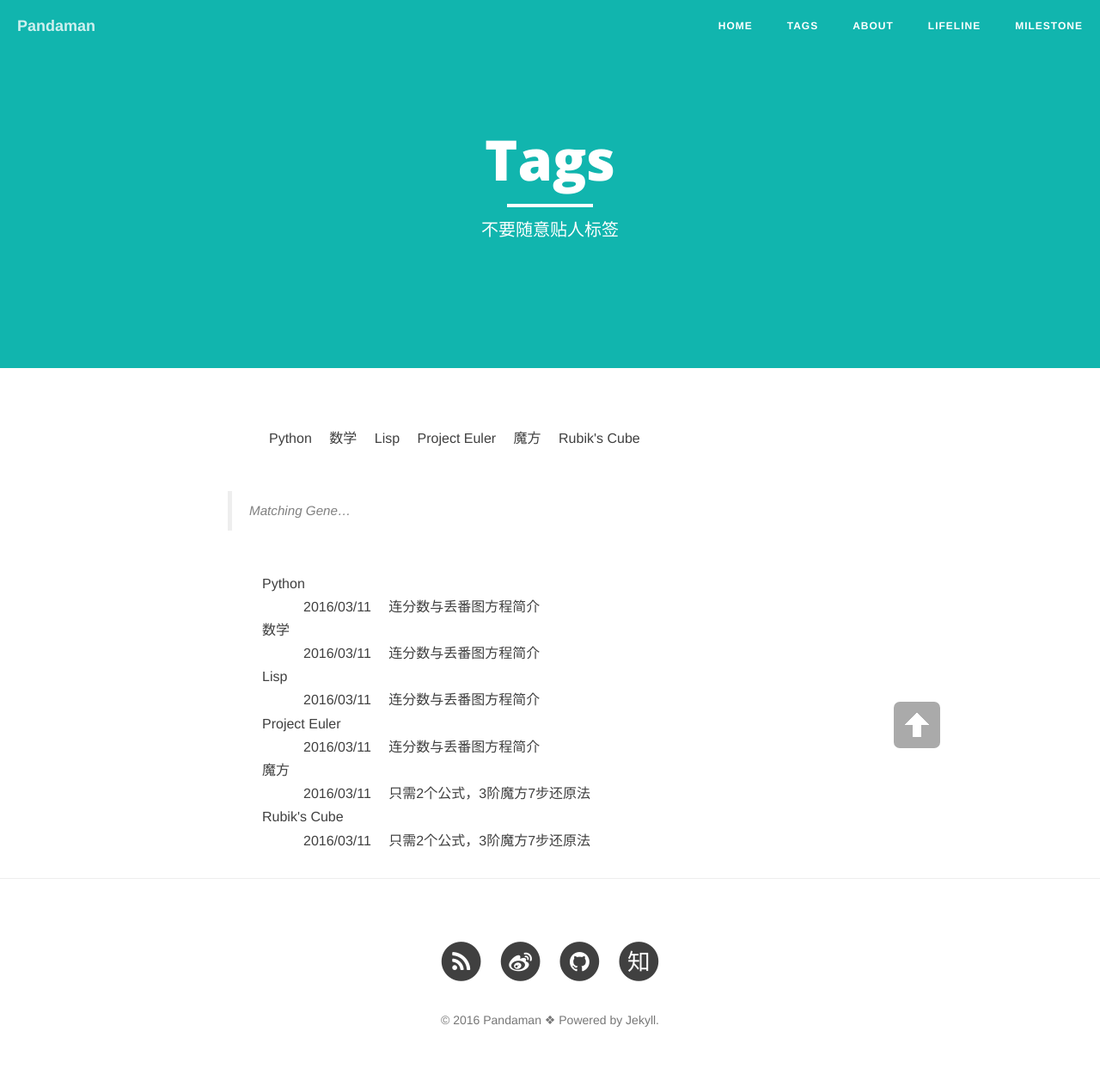
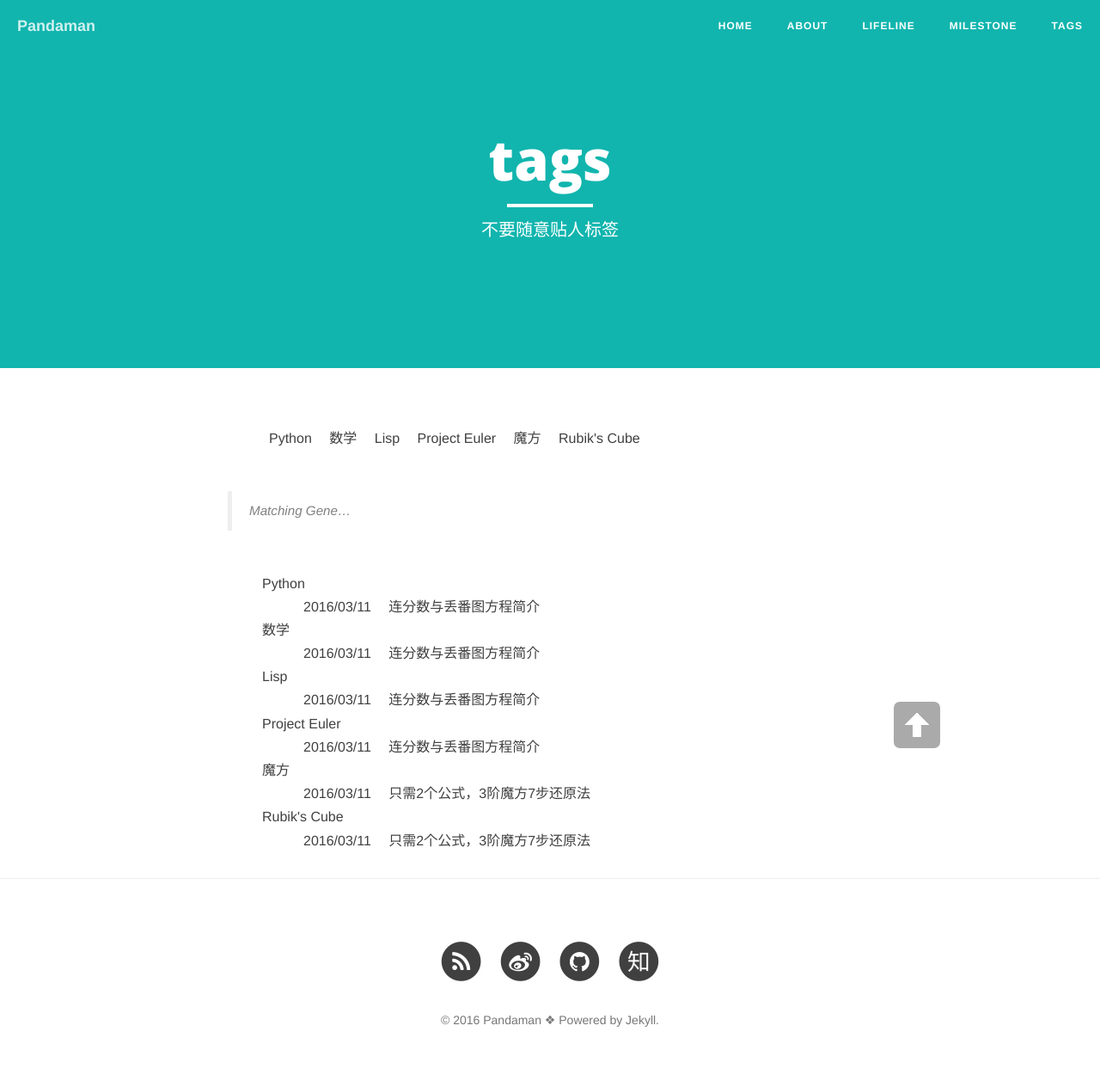
Before and after one commit to ceares/ceares.github.io, a Jekyll site: the page built from tags.md, in a window 1280 px wide. Shown: the whole page at 86% size. Built offline with Jekyll 4.4.1, drawn with Linux system fonts in a browser that asks for light colours; nearby versions of some CDN libraries; library files that are not in the unit come from our copies.

Commit message:
Update and rename Tags.md to tags.md

```diff
--- a/Tags.md
+++ b/tags.md
@@ -1,6 +1,6 @@
 ---
 layout: page
-title: "Tags"
+title: "tags"
 description: "不要随意贴人标签"
 header-img: "img/semantic.jpg"
 ---
```
